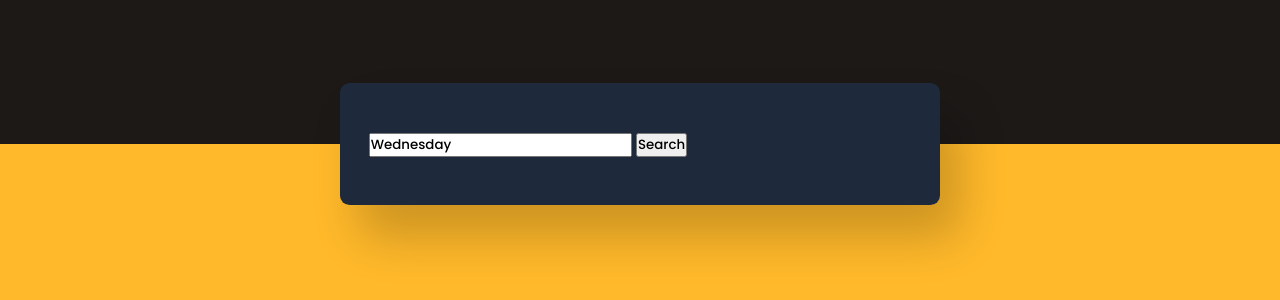
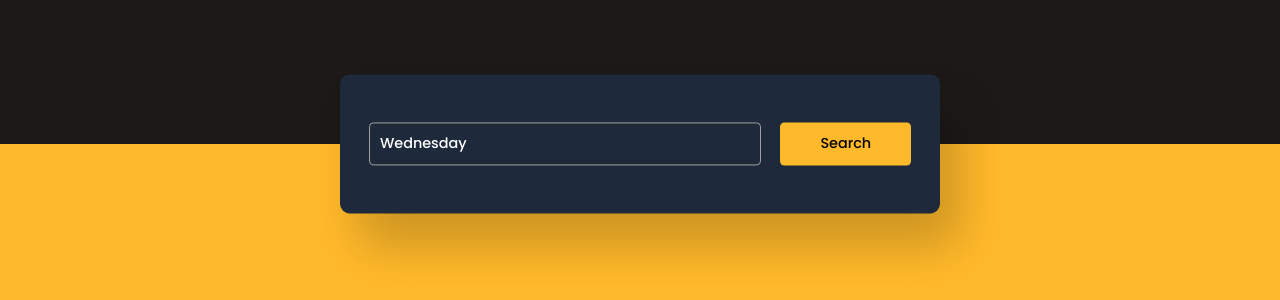
Before and after one commit to liujiani505/movie-guide-app, a plain HTML site: page index.html in a window 1280 px wide. Shown: the part 256-556 px from the top of the page. Drawn offline with Linux system fonts and the light colour scheme.

Commit message:
styles for search container

```diff
--- a/style.css
+++ b/style.css
@@ -26,3 +26,32 @@ body {
     border-radius: 0.6em;
     box-shadow: 1.2em 2em 3em rgba(0,0,0,0.2);
 }
+
+.search-container {
+    display: grid;
+    grid-template-columns: 9fr 3fr;
+    gap: 1.2em;
+}
+
+.search-container input, .search-container button {
+    font-size: 0.9em;
+    outline: none;
+    border-radius: 0.3em;
+}
+
+.search-container input {
+    background-color: transparent;
+    border: 1px solid #a0a0a0;
+    color: #fff;
+    padding: 0.7em;
+}
+
+.search-container input:focus{
+    border-color: #fff;
+}
+
+.search-container button {
+    background-color: #ffb92a;
+    border: none;
+    cursor: pointer;
+}
```
